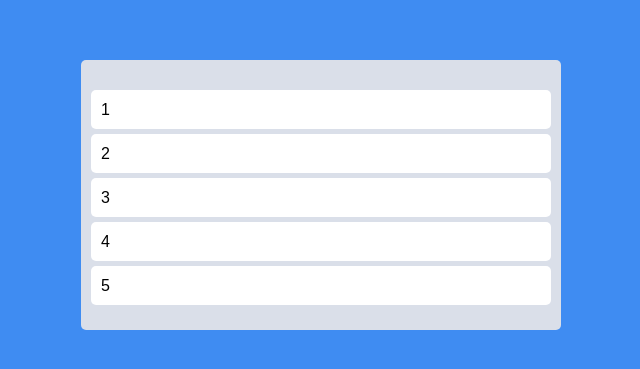
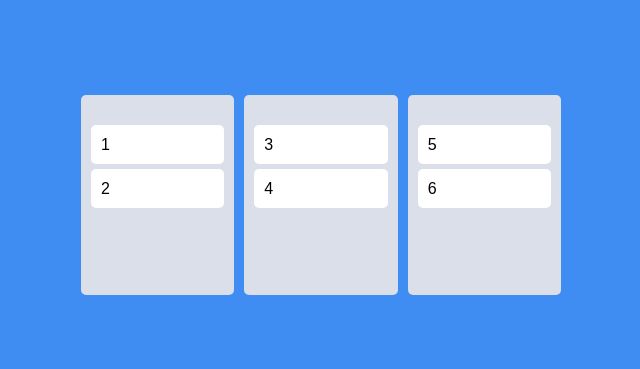
Before and after one commit to rlaclghks123/react-masterClass-trello, a React (Create React App) app: page / in a window 1280 px wide. Shown: the part 205-574 px from the top of the page, without its empty margins (319-959 px from the left). Built offline with nearby package versions, Linux system fonts and the light colour scheme.

Commit message:
multi board
board 컴포넌트를 분리 했으며, 여러개로 만들어 주었다.

```diff
--- a/src/App.tsx
+++ b/src/App.tsx
@@ -1,8 +1,8 @@
-import { DragDropContext, Droppable, DropResult } from "react-beautiful-dnd";
+import { DragDropContext, DropResult } from "react-beautiful-dnd";
 import { useRecoilState } from "recoil";
 import styled from "styled-components";
 import { toDoState } from "./atoms";
-import DraggableCard from "./Components/DraggableCard";
+import Board from "./Components/Board";
 
 const Wrapper = styled.div`
   display: flex;
@@ -17,48 +17,30 @@
 const Boards = styled.div`
   display: grid;
   width: 100%;
-  grid-template-columns: repeat(1, 1fr);
+  grid-template-columns: repeat(3, 1fr);
+  gap: 10px;
 `;
 
-const Board = styled.div`
-  padding: 20px 10px;
-  padding-top: 30px;
-  background-color: ${props => props.theme.boardColor};
-  border-radius: 5px;
-  min-height: 200px;
-`;
-
-
 function App() {
-
   const [toDos, setToDos] = useRecoilState(toDoState);
 
-  const onDragEnd = ({draggableId,destination,source}:DropResult) => {
-    if(!destination) return;
-    setToDos((oldToDos) => {
-      const copyToDos = [...oldToDos];
-      copyToDos.splice(source.index,1);
-      copyToDos.splice(destination?.index,0,draggableId);
-      return copyToDos;
-
-    })
+  const onDragEnd = ({ draggableId, destination, source }: DropResult) => {
+    if (!destination) return;
+    // setToDos(oldToDos => {
+    //   const copyToDos = [...oldToDos];
+    //   copyToDos.splice(source.index, 1);
+    //   copyToDos.splice(destination?.index, 0, draggableId);
+    //   return copyToDos;
+    // });
   };
-
 
   return (
     <DragDropContext onDragEnd={onDragEnd}>
       <Wrapper>
         <Boards>
-          <Droppable droppableId="one">
-            {magic => (
-              <Board ref={magic.innerRef} {...magic.droppableProps}>
-                {toDos.map((toDo, index) => (
-                 <DraggableCard toDo={toDo} index={index} key={toDo}/>
-                ))}
-                {magic.placeholder}
-              </Board>
-            )}
-          </Droppable>
+          {Object.keys(toDos).map(boardId => (
+            <Board key={boardId} boardId={boardId} toDos={toDos[boardId]} />
+          ))}
         </Boards>
       </Wrapper>
     </DragDropContext>
--- /dev/null
+++ b/src/Components/Board.tsx
@@ -0,0 +1,32 @@
+import { Droppable } from "react-beautiful-dnd";
+import styled from "styled-components";
+import DraggableCard from "./DraggableCard";
+
+const Wrapper = styled.div`
+  padding: 20px 10px;
+  padding-top: 30px;
+  background-color: ${props => props.theme.boardColor};
+  border-radius: 5px;
+  min-height: 200px;
+`;
+
+interface IBoard {
+  toDos: string[];
+  boardId: string;
+}
+
+function Board({ toDos, boardId }: IBoard) {
+  return (
+    <Droppable droppableId={boardId}>
+      {magic => (
+        <Wrapper ref={magic.innerRef} {...magic.droppableProps}>
+          {toDos.map((toDo, index) => (
+            <DraggableCard toDo={toDo} index={index} key={toDo} />
+          ))}
+          {magic.placeholder}
+        </Wrapper>
+      )}
+    </Droppable>
+  );
+}
+export default Board;
--- a/src/atoms.ts
+++ b/src/atoms.ts
@@ -1,6 +1,14 @@
 import { atom } from "recoil";
 
-export const toDoState = atom({
-    key:"toDo",
-    default: ["1", "2", "3", "4", "5"],
-})
+interface IToDoState {
+  [key: string]: string[];
+}
+
+export const toDoState = atom<IToDoState>({
+  key: "toDo",
+  default: {
+    to_do: ["1", "2"],
+    doing: ["3", "4"],
+    done: ["5", "6"],
+  },
+});
```
